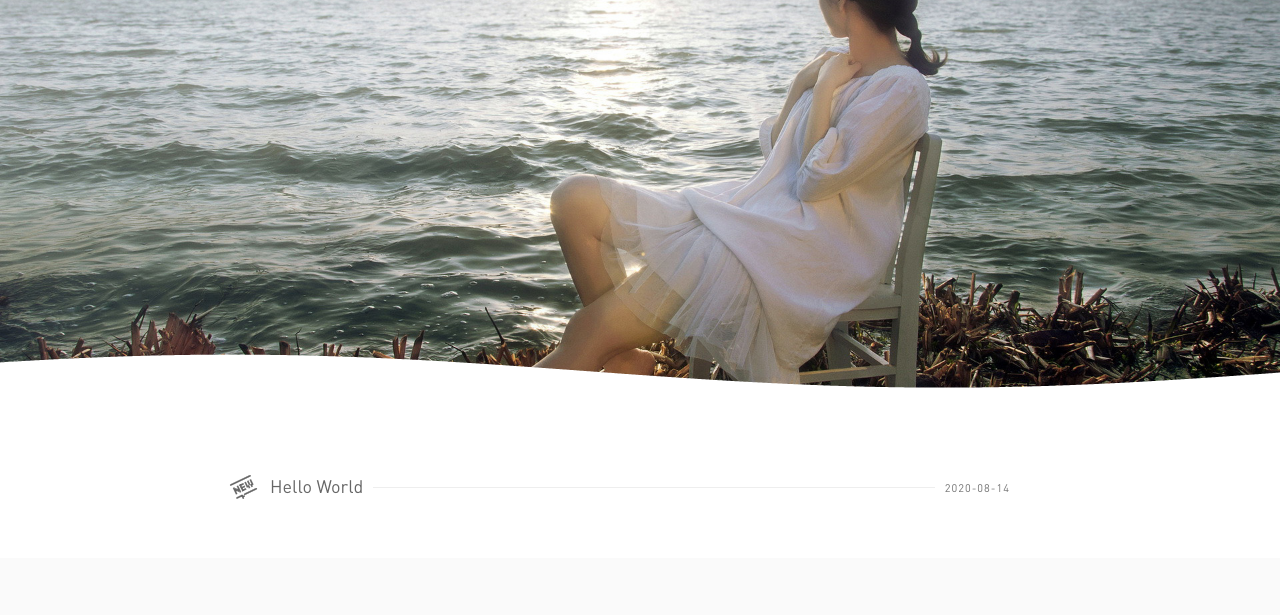
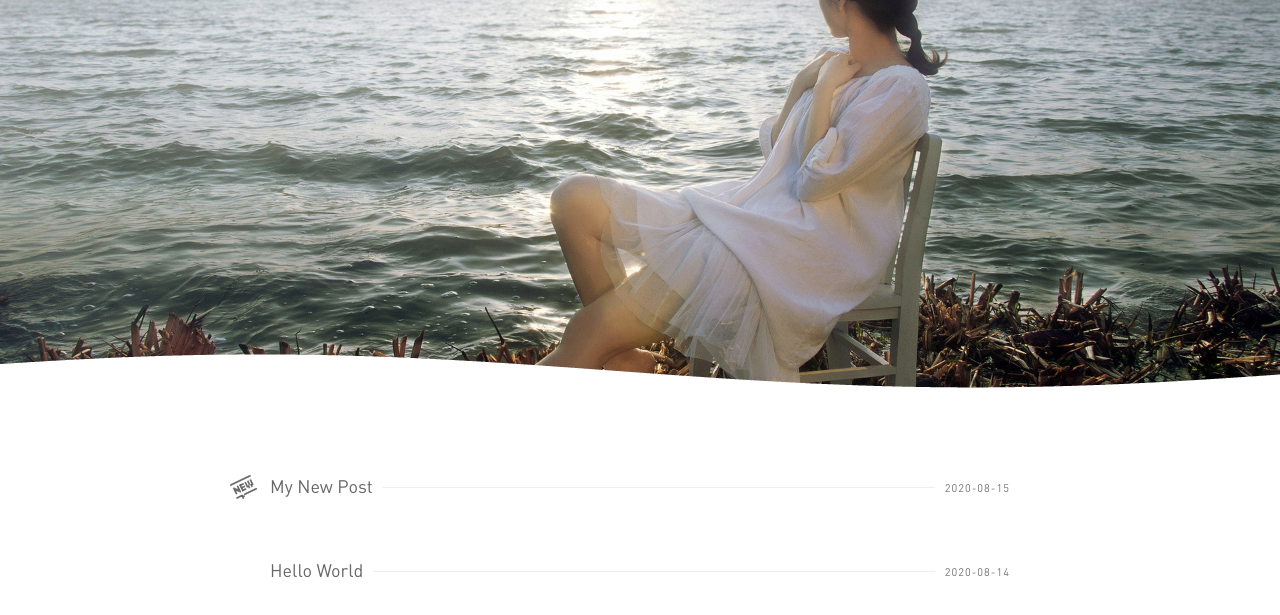
Before and after one commit to kk-arch/kk-arch.github.io, a plain HTML site: page archives/2020/08/index.html in a window 1280 px wide. Shown: the part 106-721 px from the top of the page. Drawn offline with Linux system fonts and the light colour scheme; some packages are replaced by stand-ins of ours; a script that the page names is missing.

Commit message:
Site updated: 2020-08-15 15:08:39

```diff
--- a/archives/2020/08/index.html
+++ b/archives/2020/08/index.html
@@ -83,6 +83,19 @@
         <li class="post">
 
             <i class="post-status iconfont icon-icon"></i>
+
+          <h2 class="no-background"  >
+            <span><a href="/2020/08/15/My-New-Post/">My New Post</a></span>
+            <time class="post-time" datetime="2020-08-15T06:43:41.000Z" itemprop="datePublished">2020-08-15</time>
+          </h2>
+        </li>
+
+                <!--<div class="type">
+          <div class="mask">
+            <i class="iconfont"></i>
+          </div>
+          </div>-->
+        <li class="post">
 
           <h2 class="no-background"  >
             <span><a href="/2020/08/14/hello-world/">Hello World</a></span>
```
Also changed, not shown: archives/2020/index.html (+13 -0 lines), archives/index.html (+13 -0 lines), index.html (+13 -0 lines), 2020/08/15/My-New-Post/index.html (added).
